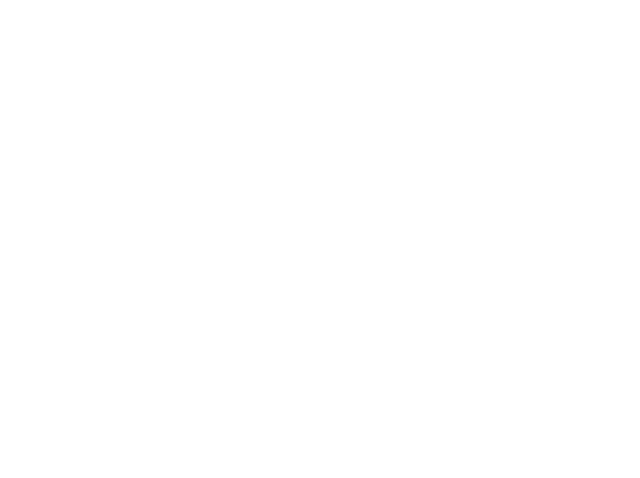
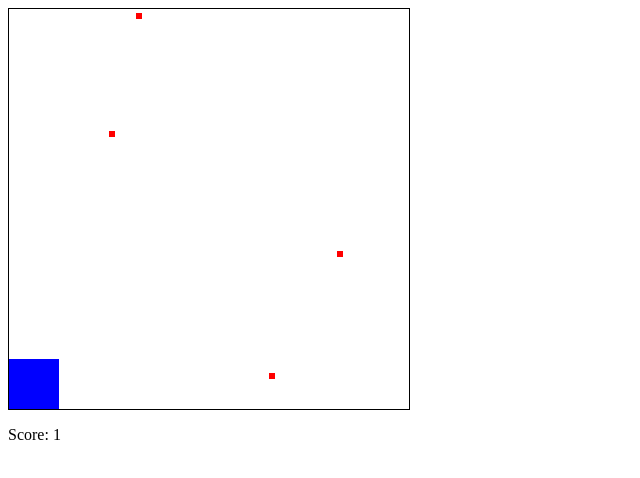
Before and after one commit to Flx232/takeoff, a website: page src/game.html in a window 1280 px wide. Shown: the whole page, without its empty margins (0-640 px from the left). Drawn offline with Linux system fonts and the light colour scheme.

Commit message:
updated all files starting with the word game

```diff
--- a/src/game.css
+++ b/src/game.css
@@ -1,30 +1,21 @@
-@keyframes fall {
-    0% { transform: translateY(0); }
-    100% { transform: translateY(100vh); }
+#game{
+    position: relative;
+    height: 400px;
+    width: 400px;
+    border: 1px solid black;
 }
 
-body {
-    overflow: hidden; /* Hide scrollbars */
-    background: black; /* Dark background for contrast */
-}
+#player{
+    position: absolute;
+    bottom: 0;
+    width: 50px;
+    height: 50px;
+    background-color: blue;
+    }
 
-#meteor-shower::before, #meteor-shower::after {
-    content: "";
-    position: absolute;
-    top: 0;
-    width: 10px;
-    height: 10px;
-    background: red;
-    box-shadow:
-        50vw 50vh 20px 10px red,
-        70vw 30vh 20px 10px red,
-        30vw 70vh 20px 10px red,
-        80vw 20vh 20px 10px red,
-        20vw 80vh 20px 10px red,
-        /* Add more meteors */
-        40vw 60vh 20px 10px red,
-        60vw 40vh 20px 10px red,
-        90vw 10vh 20px 10px red,
-        10vw 90vh 20px 10px red;
-    animation: fall linear infinite;
-}
+    .enemy {
+        position: absolute;
+        width: 6px;
+        height: 6px;
+        background-color: red;
+    }
--- a/src/game.html
+++ b/src/game.html
@@ -0,0 +1,13 @@
+<!DOCTYPE html>
+<html>
+<head>
+    <link rel="stylesheet" type="text/css" href="game.css">
+</head>
+<body>
+    <div id="game">
+        <div id="player"></div>
+    </div>
+    <p>Score: <span id="score">0</span></p>
+    <script src="game.js"></script>
+</body>
+</html>
```
